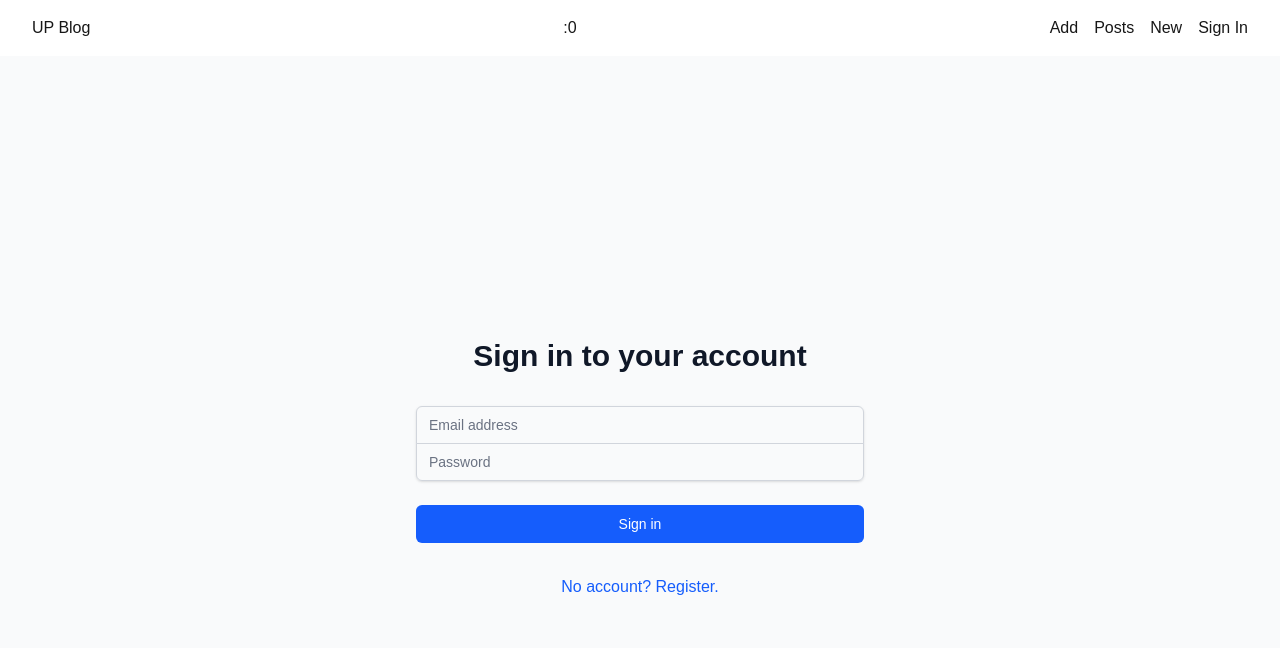
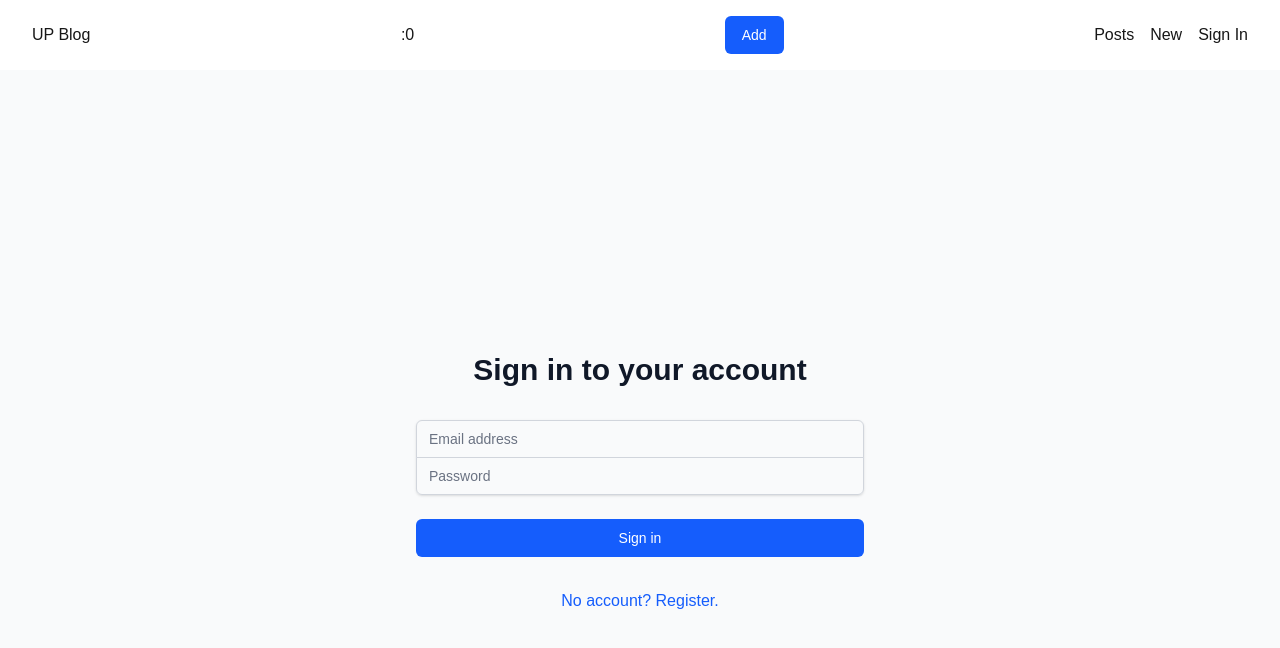
Before and after one commit to gcastillo56/com111-react, a Next.js app: page /login in a window 1280 px wide. Shown: the top 648 px of the page. Built offline with nearby package versions, Linux system fonts and the light colour scheme; no server answers.

Commit message:
Added reactions to the proper login of the user

```diff
--- a/components/Header.tsx
+++ b/components/Header.tsx
@@ -1,20 +1,38 @@
 "use client";
 
 import Link from "next/link";
+import { usePostContext } from "@/context/postContext";
 
 export default function Header({ value, action }: any) {
+  const { userName, setUser } = usePostContext();
+
   const add = () => { action(value + 1); };
+  const logout = () => { setUser('') };
 
   return (
     <header className="w-full bg-white shadow-md py-4 px-8">
       <nav className="flex justify-between items-center">
         <Link href="/" >UP Blog</Link>  :{value}
+        {/** NOTE: If we have a name, we will greet the user */}
+        { userName !== '' && (`  Welcome ${userName}`) }
+        <button onClick={add}
+          className="py-2 px-4 border border-transparent text-sm font-medium rounded-md text-white bg-blue-600 hover:bg-blue-700 focus:outline-none focus:ring-2 focus:ring-offset-2 focus:ring-blue-500"
+                >Add</button>
         <div className="flex items-center space-x-4">
-          <button onClick={add}>Add</button>
+
           <Link href="/posts"> Posts </Link>
           <Link href="/posts/new"> New </Link>
-          {/** NOTE: We direct the link to our new login page */}
-          <Link href="/login" > Sign In </Link>
+          { userName === '' ? (
+            <>
+              {/** NOTE: We direct the link to our new login page */}
+              <Link href="/login" > Sign In </Link>
+            </>
+            ) : (
+            <>
+              {/** NOTE: If we already have a value, then we will change the link name. */}
+              <button onClick={logout} className="cursor-pointer"> Logout </button>
+            </>
+          )}
         </div>
       </nav>
     </header>
--- a/components/login/Login.tsx
+++ b/components/login/Login.tsx
@@ -11,7 +11,7 @@
     const router = useRouter();
     const [loginCredentials, setLoginCredentials] = useState({ 'email': '', 'password': '' });
     const [error, setError] = useState<string | null>(null);
-    const { addUpdatePost } = usePostContext();
+    const { setUser } = usePostContext();
 
     const fieldChange = (e: React.ChangeEvent<HTMLInputElement> | any) => {
         setLoginCredentials({ ...loginCredentials, [e.target.name] : e.target.value });
@@ -32,8 +32,7 @@
                 return;
             }
             // NOTE: register our name into the context
-            addUpdatePost(response.name);
-            alert(`Welcome ${response.name}`)
+            setUser(response.name);
             router.push("/");
             router.refresh();
         } catch {
```
